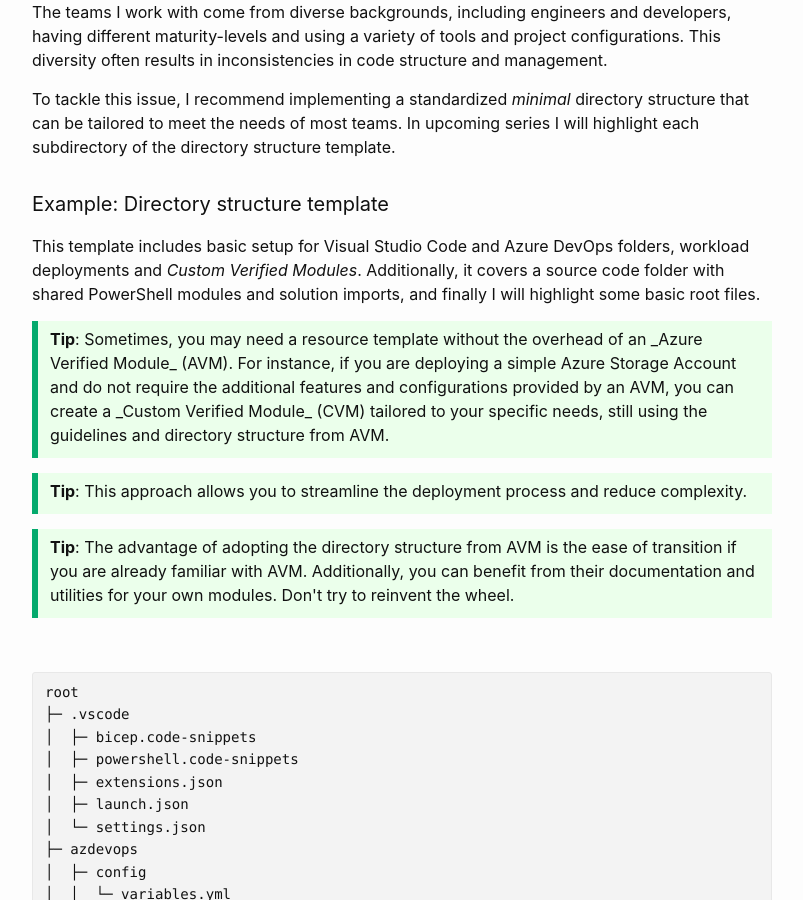
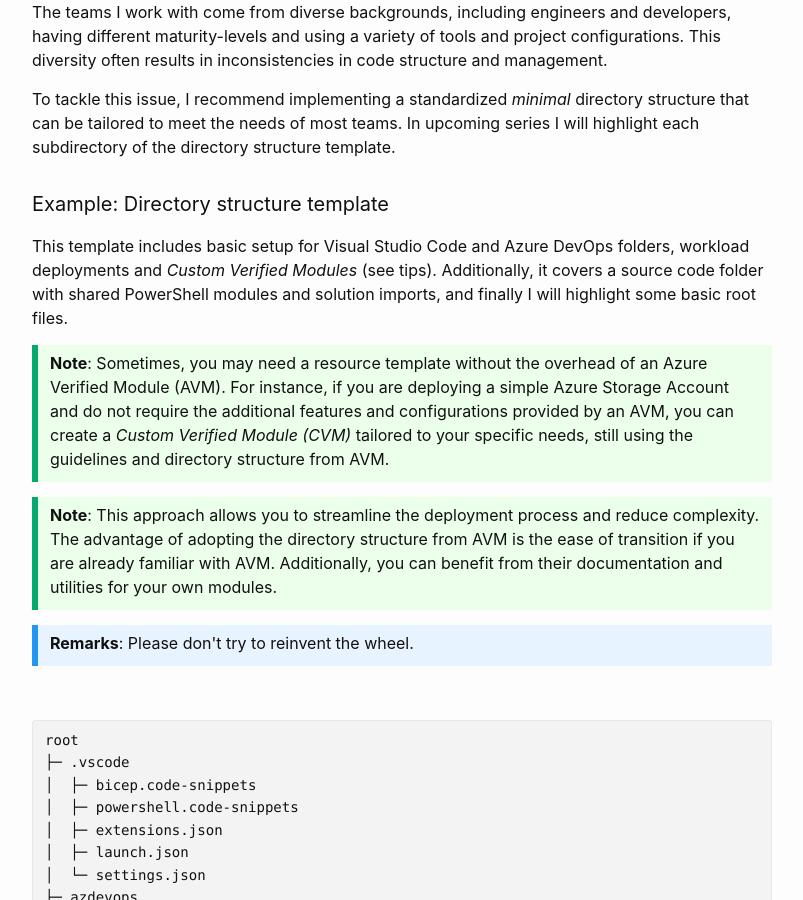
Before and after one commit to msc365/msc365.github.io, a Jekyll site: the page built from _posts/2024-09-24-azure-iac-directory-template-part-1.md, in a window 1280 px wide and 900 px high, scrolled down 436 px. Shown: the whole window, without its empty margins (238-1041 px from the left). Built offline with Jekyll 4.4.1, drawn with Linux system fonts in a browser that asks for light colours; comment, search, counter and statistics services are not loaded.

Commit message:
Update tips and remarks

```diff
--- a/_posts/2024-09-24-azure-iac-directory-template-part-1.md
+++ b/_posts/2024-09-24-azure-iac-directory-template-part-1.md
@@ -15,18 +15,18 @@
 
 #### Example: Directory structure template
 
-This template includes basic setup for Visual Studio Code and Azure DevOps folders, workload deployments and _Custom Verified Modules_. Additionally, it covers a source code folder with shared PowerShell modules and solution imports, and finally I will highlight some basic root files.
+This template includes basic setup for Visual Studio Code and Azure DevOps folders, workload deployments and _Custom Verified Modules_ (see tips). Additionally, it covers a source code folder with shared PowerShell modules and solution imports, and finally I will highlight some basic root files.
 
 <div class="tip">
-    <p><strong>Tip</strong>: Sometimes, you may need a resource template without the overhead of an _Azure Verified Module_ (AVM). For instance, if you are deploying a simple Azure Storage Account and do not require the additional features and configurations provided by an AVM, you can create a _Custom Verified Module_ (CVM) tailored to your specific needs, still using the guidelines and directory structure from AVM.</p>
+    <p><strong>Note</strong>: Sometimes, you may need a resource template without the overhead of an Azure Verified Module (AVM). For instance, if you are deploying a simple Azure Storage Account and do not require the additional features and configurations provided by an AVM, you can create a <i>Custom Verified Module (CVM)</i> tailored to your specific needs, still using the guidelines and directory structure from AVM.</p>
 </div>
 
 <div class="tip">
-    <p><strong>Tip</strong>: This approach allows you to streamline the deployment process and reduce complexity.</p>
+    <p><strong>Note</strong>: This approach allows you to streamline the deployment process and reduce complexity. The advantage of adopting the directory structure from AVM is the ease of transition if you are already familiar with AVM. Additionally, you can benefit from their documentation and utilities for your own modules.</p>
 </div>
 
-<div class="tip">
-    <p><strong>Tip</strong>: The advantage of adopting the directory structure from AVM is the ease of transition if you are already familiar with AVM. Additionally, you can benefit from their documentation and utilities for your own modules. Don't try to reinvent the wheel.</p>
+<div class="important">
+    <p><strong>Remarks</strong>: Please don't try to reinvent the wheel.</p>
 </div>
 
 <br>
```
